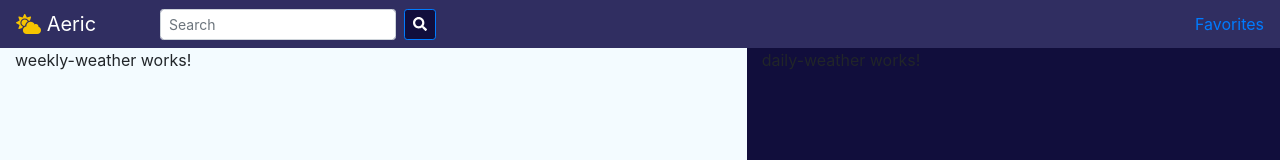
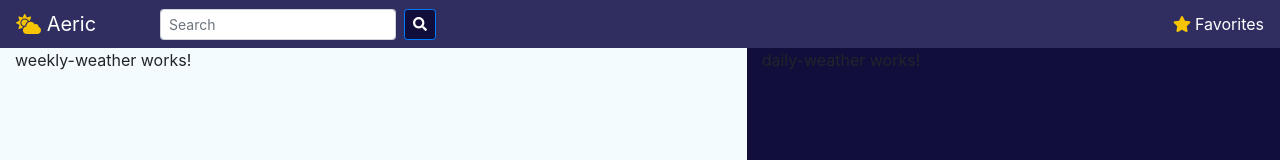
Before and after one commit to moskib/Aeric, an Angular app: page / in a window 1280 px wide. Shown: the top 160 px of the page. Built offline with nearby package versions, Linux system fonts and the light colour scheme.

Commit message:
Cosmetic changes to nav styles

```diff
--- a/src/app/navbar/navbar.component.html
+++ b/src/app/navbar/navbar.component.html
@@ -18,7 +18,9 @@
         </form>
       </li>
     </ul>
-    <a class="nav-link ml-md-auto pl-0 my-md-1" href="#" tabindex="-1" aria-disabled="true">Favorites</a>
-
+    <span class="nav-link ml-md-auto pl-0 my-md-1">
+      <fa-icon [icon]="icons.favIcon" class="fav-icon"></fa-icon>
+      Favorites
+    </span>
   </div>
 </nav>
--- a/src/app/navbar/navbar.component.scss
+++ b/src/app/navbar/navbar.component.scss
@@ -1,13 +1,17 @@
 @import '../styles/color-constants';
 
 .brand-icon {
-  color: #F6C400;
+  color: $brand-color;
 }
 
 nav {
-  z-index: 1;
+  color: white;
 }
 
 .bg-dark {
   background-color: $primary-light !important;
 }
+
+.fav-icon {
+  color: $brand-color;
+}
--- a/src/app/navbar/navbar.component.ts
+++ b/src/app/navbar/navbar.component.ts
@@ -1,5 +1,5 @@
 import { Component, OnInit } from '@angular/core';
-import { faCloudSun, IconDefinition, faSearch } from '@fortawesome/free-solid-svg-icons';
+import { faCloudSun, faStar, faSearch } from '@fortawesome/free-solid-svg-icons';
 
 
 @Component({
@@ -13,8 +13,9 @@ export class NavbarComponent implements OnInit {
   icons =
     {
       brandIcon: faCloudSun,
-      searchIcon: faSearch
-    }
+      searchIcon: faSearch,
+      favIcon: faStar
+    };
 
 
   constructor() { }
--- a/src/app/styles/_color-constants.scss
+++ b/src/app/styles/_color-constants.scss
@@ -1,2 +1,3 @@
 $primary-color: #110E3C;
 $primary-light: #302E61;
+$brand-color: #F6C400;
```
